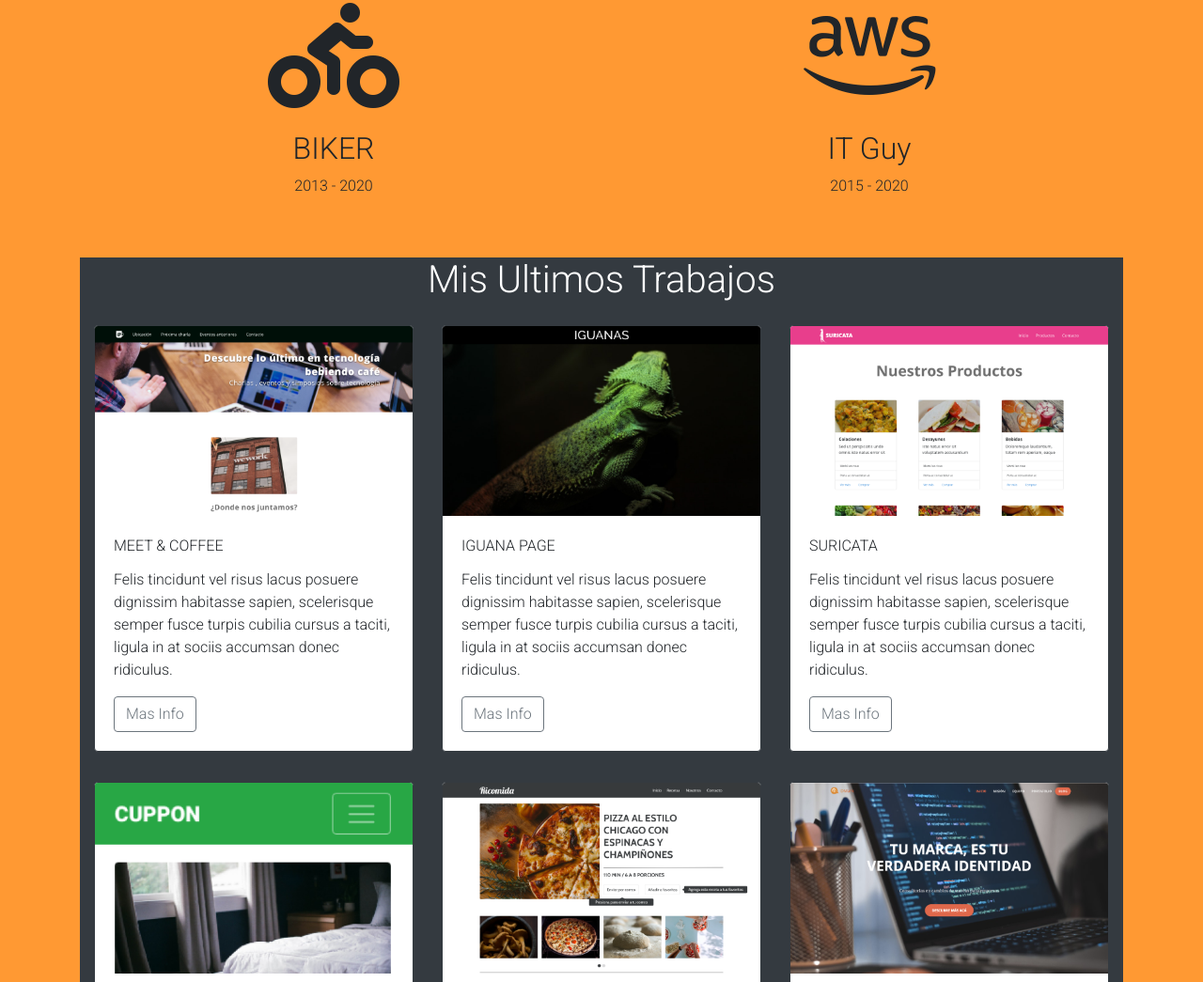
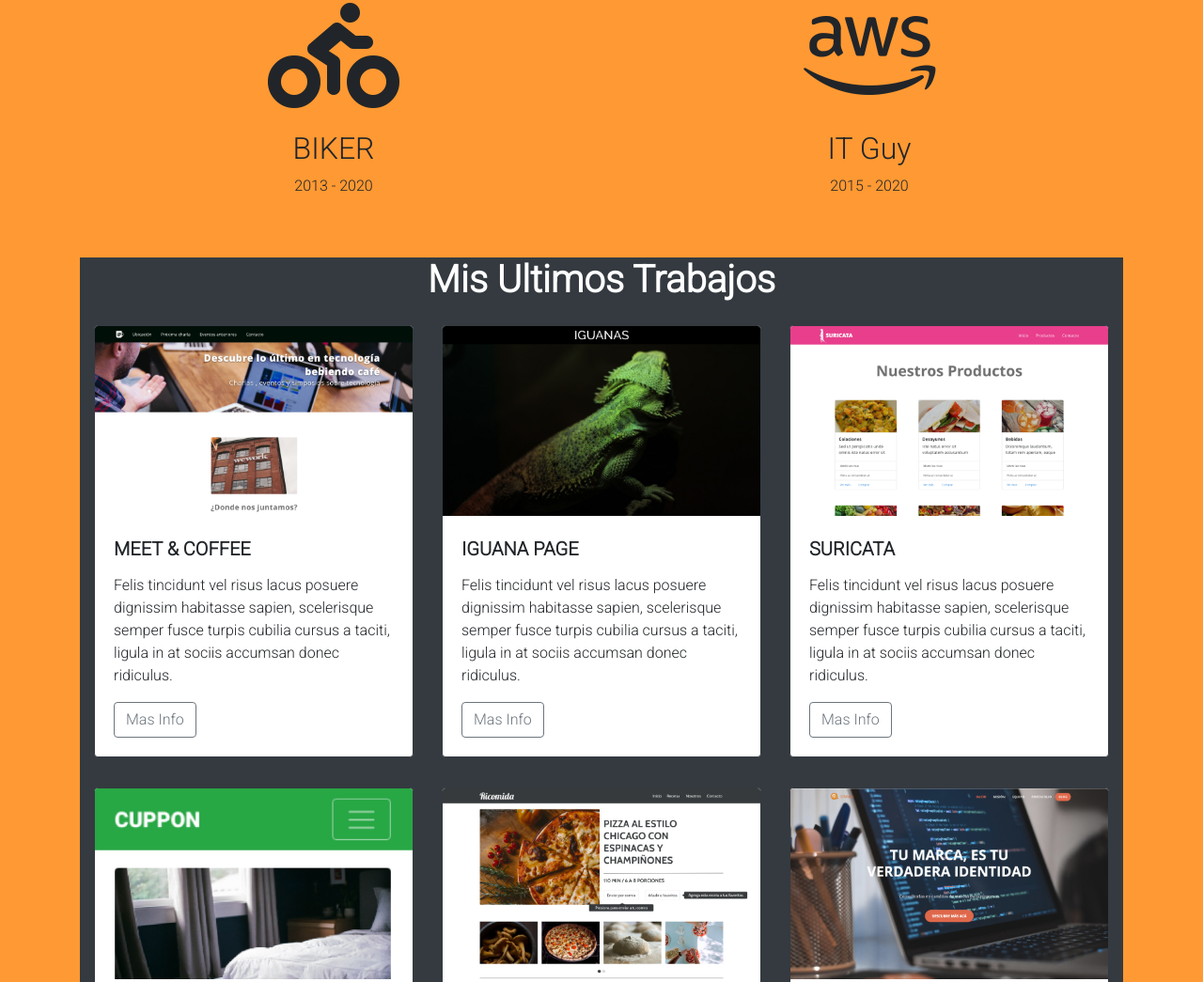
Before and after one commit to os-lapierre/TestGit, a plain HTML site: page Index.html in a window 1280 px wide. Shown: the part 1212-2257 px from the top of the page at 94% size. Drawn offline with nearby package versions, Linux system fonts and the light colour scheme; a script that the page names is missing.

Commit message:
commint n5: agregando estilos en el archivo css

```diff
--- a/assets/css/style.css
+++ b/assets/css/style.css
@@ -9,3 +9,14 @@ body{
 html{
     scroll-behavior: smooth;
 }
+h1{
+    font-weight: 800;
+}
+.card-title{
+    font-weight: 700;
+    font-size: 20px;
+}
+.tooltip{
+    font-family: 'Varela', sans-serif;
+    font-size: 15px;
+}
```
